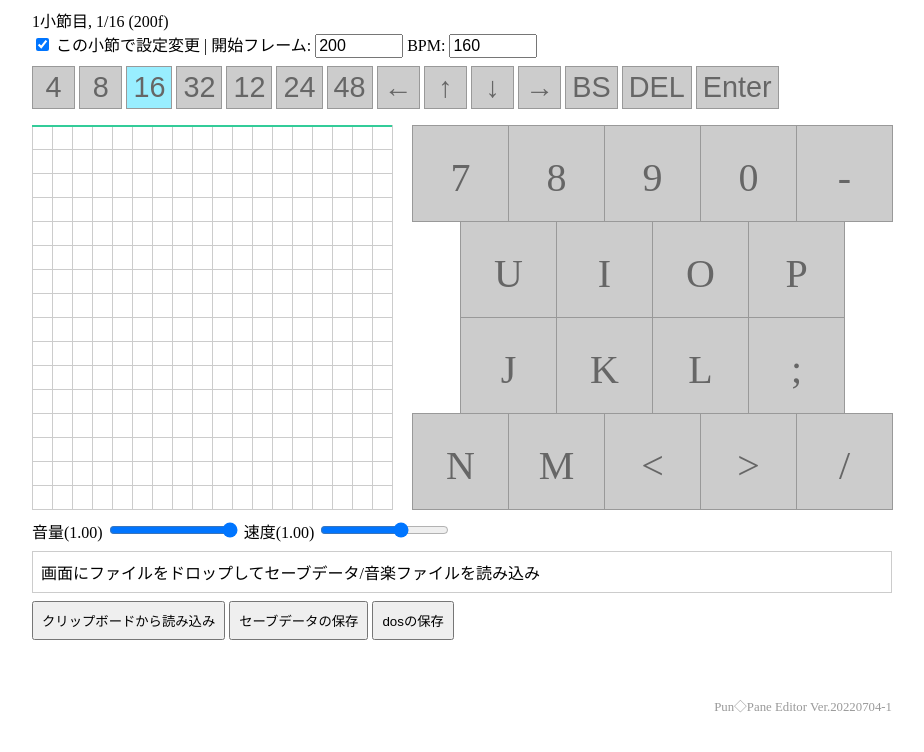
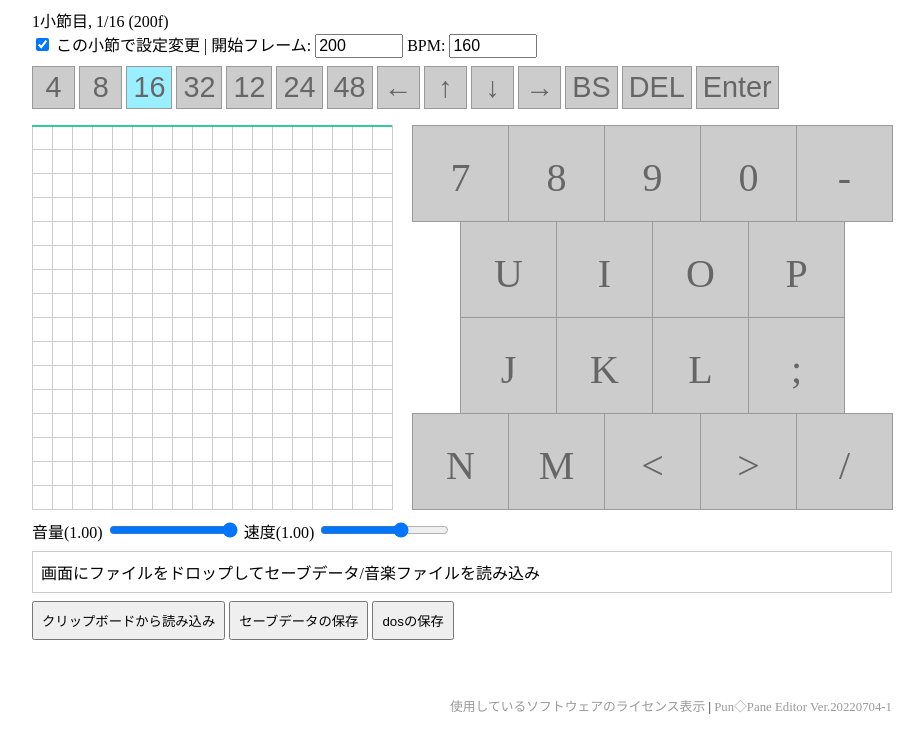
Before and after one commit to suzme/punpane-editor, a Svelte app: page / in a window 1280 px wide. Shown: the top 752 px of the page, without its empty margins (178-1102 px from the left). Built offline with nearby package versions, Linux system fonts and the light colour scheme.

Commit message:
使用しているソフトウェアのライセンス表示を追加

```diff
--- a/src/App.svelte
+++ b/src/App.svelte
@@ -651,7 +651,8 @@
       {/if}
     </div>
     <footer>
-      <a href="https://github.com/suzme/punpane-editor">Pun◇Pane Editor Ver.{version}</a>
+      <a href="./thirdparty_license.txt" target="_blank" rel="noopener noreferrer">使用しているソフトウェアのライセンス表示</a> |
+      <a href="https://github.com/suzme/punpane-editor" target="_blank" rel="noopener noreferrer">Pun◇Pane Editor Ver.{version}</a>
     </footer>
   </div>
 </main>
```
Also changed, not shown: public/thirdparty_license.txt (added).
